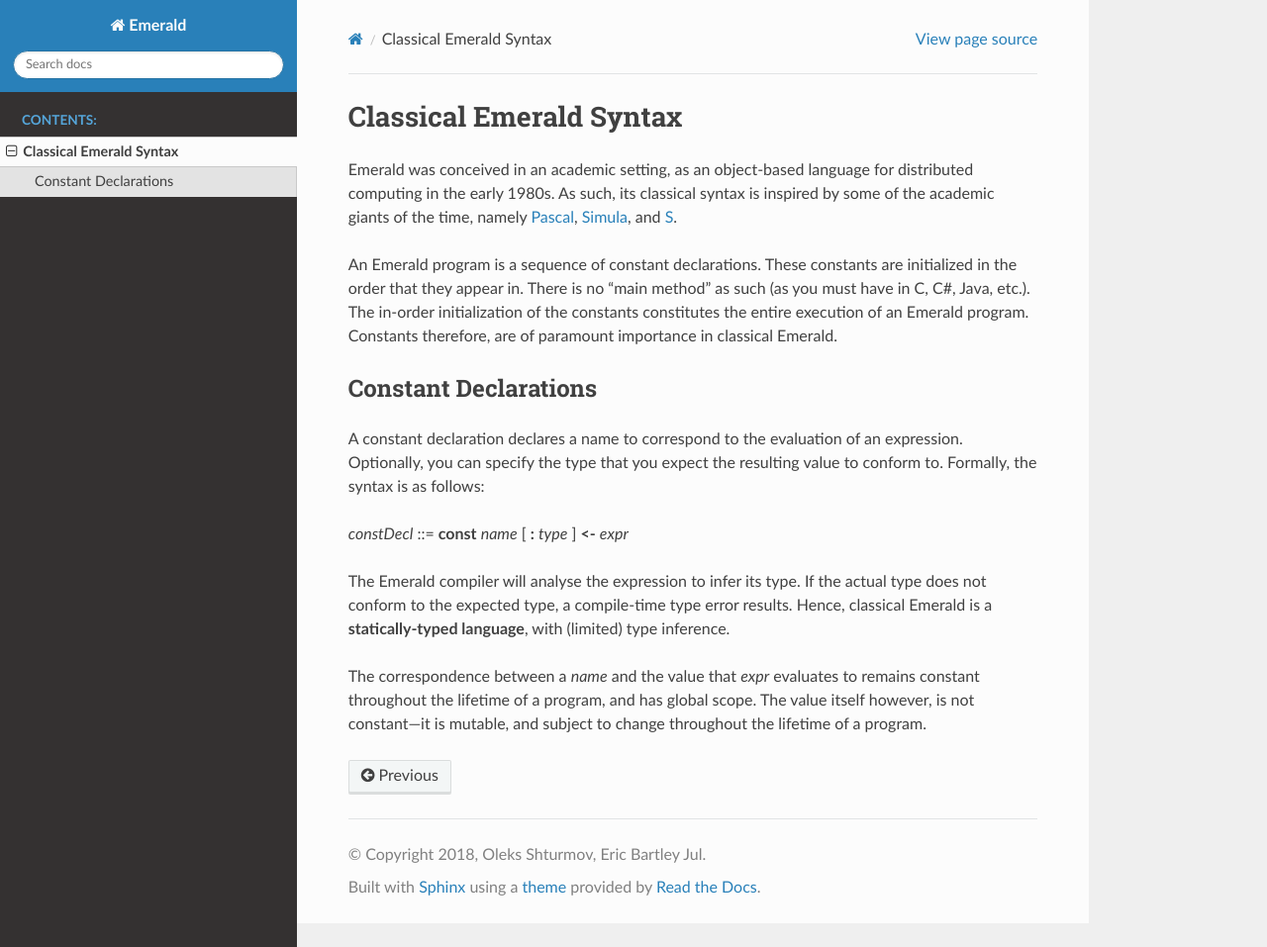
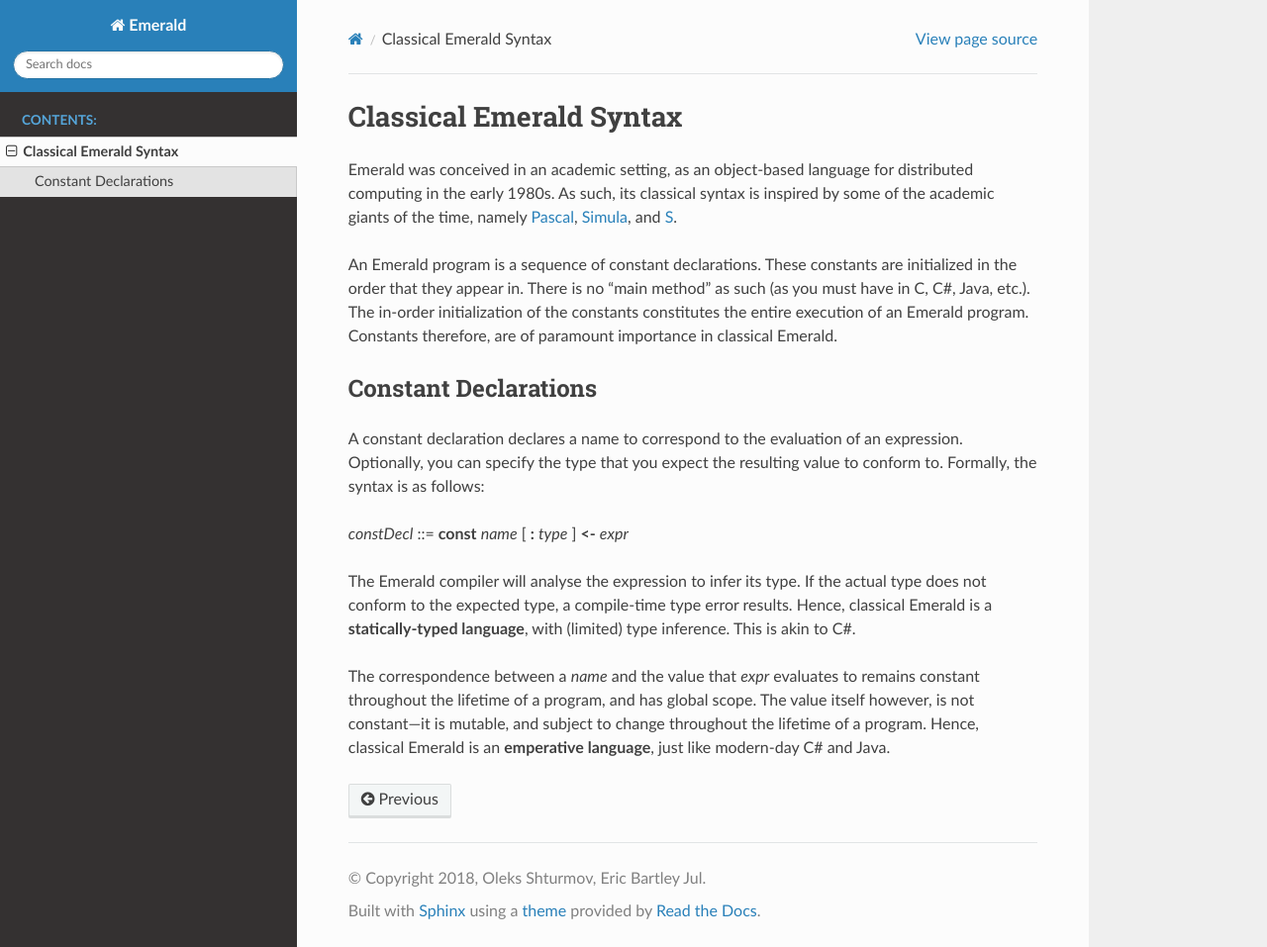
Before and after one commit to emerald/TEmPLE, a Sphinx documentation site: the page built from docs/syntax/classical.rst, in a window 1280 px wide and 957 px high. Shown: the whole window at 99% size. Built offline with Sphinx 7.4.7 and the Read the Docs theme 2.0.0, drawn with Linux system fonts in a browser that asks for light colours.

Commit message:
Relate to C\# and Java more often

```diff
--- a/docs/syntax/classical.rst
+++ b/docs/syntax/classical.rst
@@ -30,9 +30,11 @@ Formally, the syntax is as follows:
 The Emerald compiler will analyse the expression to infer its type. If
 the actual type does not conform to the expected type, a compile-time
 type error results. Hence, classical Emerald is a **statically-typed
-language**, with (limited) type inference.
+language**, with (limited) type inference. This is akin to C\#.
 
 The correspondence between a *name* and the value that *expr*
 evaluates to remains constant throughout the lifetime of a program,
 and has global scope. The value itself however, is not constant—it is
 mutable, and subject to change throughout the lifetime of a program.
+Hence, classical Emerald is an **emperative language**, just like
+modern-day C\# and Java.
```
